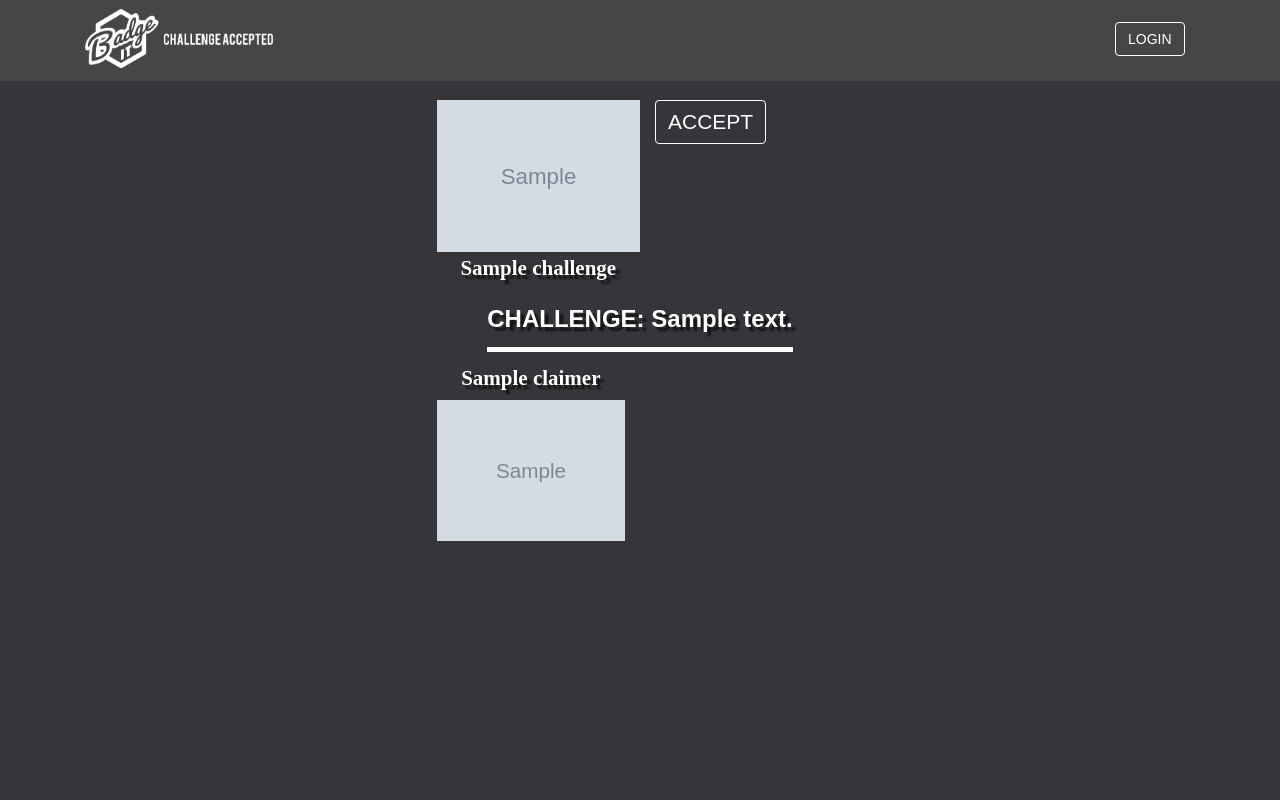
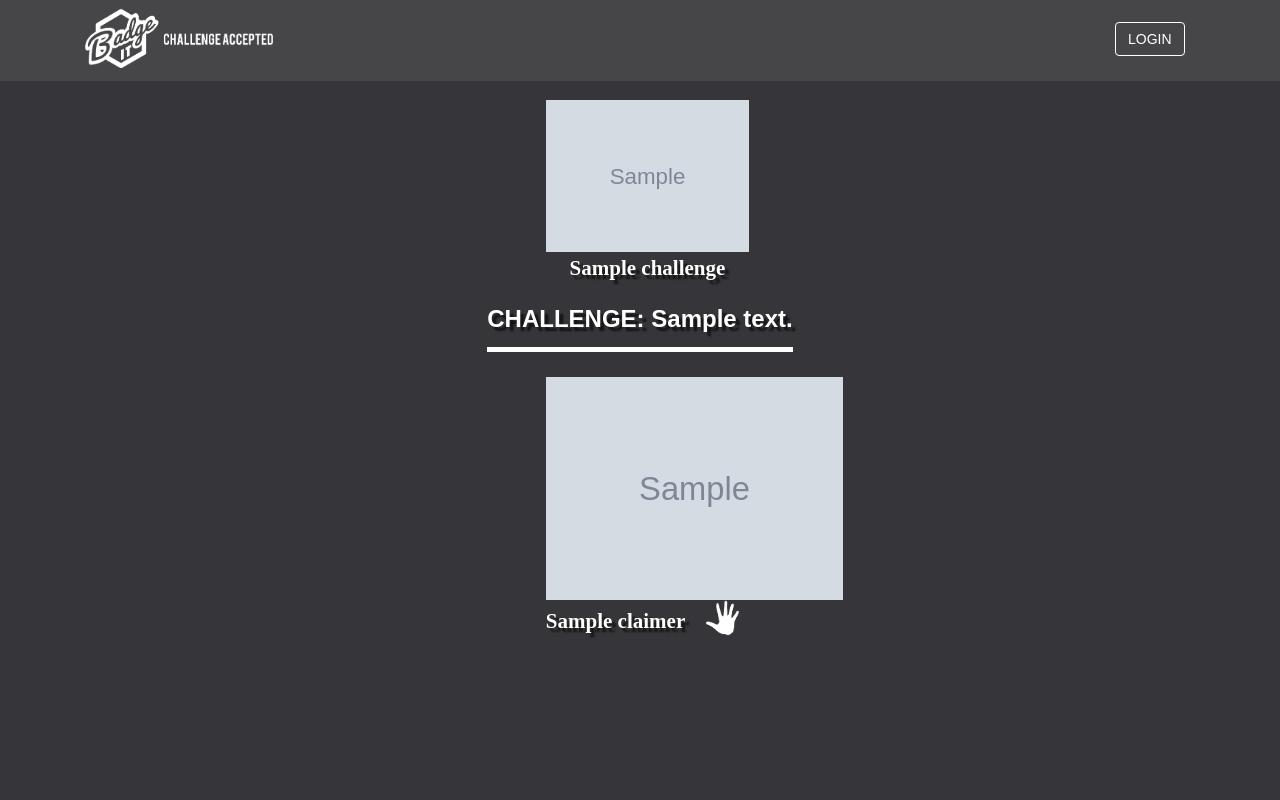
Before and after one commit to kaushal/badgeit, a Flask app: page /challenge in a window 1280 px wide. Run offline with Flask 2, Linux system fonts and the light colour scheme; grey boxes marked "Sample" are stand-in pictures; a database or web service that is not in the repository returns one stand-in record (values such as "Sample title"); some libraries are stand-ins or nearby versions; some web fonts are replaced.

Commit message:
Updated single challenge page

```diff
--- a/templates/challenge_page.html
+++ b/templates/challenge_page.html
@@ -3,13 +3,23 @@
 <section class="container badge-page">
 
     <div class="row">
+        {% if showButton %}
         <div class="badge-block col-lg-offset-4 col-lg-2 col-xs-5 col-xs-offset-1">
             <div><img class="img-responsive" src="badges/{{ challenge["badgeImage"] }}" alt="{{ challenge["badgeTitle"] }}"></div>
             <h2>{{ challenge["badgeTitle"] }}</h2>
         </div>
+
         <div class="claim-it col-lg-2 col-xs-6">
             <a class="btn btn-default" href="{{ url_for("claim_challenge", name=challenge["badgeImage"]) }}">ACCEPT</a>
         </div>
+        {% else %}
+
+        <div class="badge-block col-lg-offset-5 col-lg-2 col-xs-5 col-xs-offset-1">
+            <div><img class="img-responsive" src="badges/{{ challenge["badgeImage"] }}" alt="{{ challenge["badgeTitle"] }}"></div>
+            <h2>{{ challenge["badgeTitle"] }}</h2>
+        </div>
+
+        {% endif %}
     </div>
 
     <div class="row">
@@ -22,9 +32,21 @@
     {% for claimer in challenge["claimed"] %}
 
     <div class="row">
-        <div class="claim-block col-lg-offset-4 col-lg-2 col-xs-5 col-xs-offset-1">
-            <h2>{{ claimer["name"] }}</h2>
-            <div><img class="img-responsive" src="{{ claimer["profile_image_url"] }}" alt="{{ claimer["name"] }}"></div>
+        {% if showButton %}
+        <div class="claim-block col-lg-offset-4 col-lg-3 col-xs-5 col-xs-offset-1">
+        {% else %}
+            <div class="claim-block col-lg-offset-5 col-lg-3 col-xs-5 col-xs-offset-1">
+        {% endif %}
+            <div style="margin-top: 15px;">
+                <div style="float: left; display: inline; padding-right: 0;">
+                    <img style="padding-left: 0" class="img-responsive" src="{{ claimer["profile_image_url"] }}" alt="{{ claimer["name"] }}">
+                </div>
+                <h2 style="float: left; display: inline; margin: 10px 20px 5px 0; vertical-align: middle;">{{ claimer["name"] }}</h2>
+                <div style="float: left; display: inline; height: 36px; width: 36px;">
+                    <a href="#" data-toggle="tooltip" data-placement="top" title="High Five!"><img src="img/high5.png" alt="" class="img-responsive"></a>
+                </div>
+                <div class="clearfix"></div>
+            </div>
         </div>
     </div>
 
```
Also changed, not shown: static/img/high5.png (added), static/img/high5_click.png (added), static/img/thumbsup.png (added).
